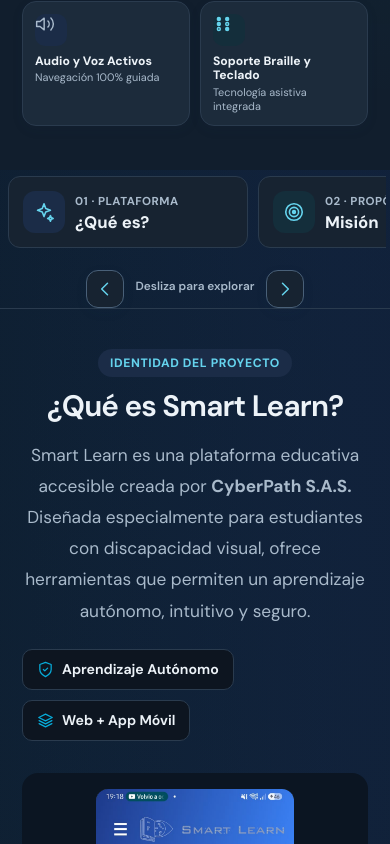
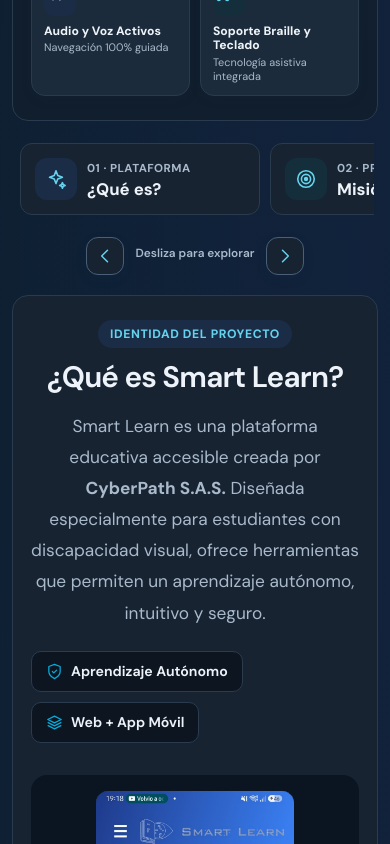
Before and after one commit to CyberPath-Equipo/SmartLearn-Web, a Vue app in the folder vue-frontend/: page /smartlearn in a window 390 px wide. Shown: the part 920-1764 px from the top of the page. Built offline with nearby package versions, Linux system fonts and the light colour scheme; no server answers; what vue3-apexcharts would draw is missing.

Commit message:
style: recuperar tarjetas con espaciado compacto

```diff
--- a/vue-frontend/src/assets/styles/visual-system.css
+++ b/vue-frontend/src/assets/styles/visual-system.css
@@ -3331,10 +3331,10 @@ body {
 #app :is(.chart-title, .materia-title, .tema-title, .subtema-title, .exercise-title, .metric-value, .valor) { color: var(--sl-ink); }
 #app :is(.materia-description, .tema-description, .subtema-description, .exercise-description, .chart-desc, .metric-label, .etiqueta, .form-hint) { color: var(--sl-muted); }
 #app .materia-card:has(.materia-card-img-overlay) :is(.materia-title, .materia-desc) { color: #fff; }
-/* Public pages: full-width sections and an unboxed original brand mark. */
+/* Public pages: compact section cards and an unboxed original brand mark. */
 :root { --sl-page-gutter: clamp(24px, 4vw, 88px); }
 #app .public-layout > .auth-main {
-  width: 100%; max-width: none; padding: 0; margin: 0;
+  width: 100%; max-width: none; padding: clamp(12px, 2vw, 28px); margin: 0;
 }
 #app :is(.smartLearn-view, .smartLearn-movil-view) { max-width: none; }
 #app #main-header.public-header,
@@ -3365,15 +3365,15 @@ body {
 #app #main-header.public-header #navegacion .nav-register a { padding: 11px 20px; border-radius: 6px; gap: 18px; }
 #app .smartLearn-view .hero,
 #app .smartLearn-movil-view .hero-movil {
-  margin: 0; padding: clamp(44px, 6vw, 104px) var(--sl-page-gutter); border-radius: 0; min-height: 620px;
+  margin: 0 0 20px; padding: clamp(24px, 3vw, 44px); border-radius: 16px; min-height: auto; border: 1px solid var(--sl-line);
 }
 #app .smartLearn-view .hero { grid-template-columns: minmax(0, 1.1fr) minmax(0, .9fr); }
 #app .smartLearn-view .hero-media { max-width: 680px; justify-self: end; }
-#app .smartLearn-view .topics-carousel-container { margin: 0; padding: 32px var(--sl-page-gutter); }
+#app .smartLearn-view .topics-carousel-container { margin: 0 0 20px; padding: 16px 48px; }
 #app .smartLearn-view > section.story-section,
 #app .smartLearn-movil-view > section:not(.hero-movil) {
-  margin: 0; border-radius: 0; border: 0; border-top: 1px solid var(--sl-line);
-  padding: clamp(40px, 5vw, 88px) var(--sl-page-gutter);
+  margin: 0 0 20px; border-radius: 16px; border: 1px solid var(--sl-line);
+  padding: clamp(24px, 3vw, 44px);
 }
 #app .smartLearn-movil-view .emblem-halo {
   width: clamp(180px, 20vw, 300px); height: auto; aspect-ratio: 1.3;
@@ -3398,7 +3398,7 @@ body {
 }
 @media (max-width: 768px) {
   :root { --sl-page-gutter: 22px; }
-  #app .smartLearn-view .hero, #app .smartLearn-movil-view .hero-movil { grid-template-columns: minmax(0, 1fr); min-height: auto; gap: 40px; }
+  #app .smartLearn-view .hero, #app .smartLearn-movil-view .hero-movil { grid-template-columns: minmax(0, 1fr); min-height: auto; gap: 28px; }
   #app #main-header.public-header .navbar-logo, #app #main-header.public-header .navbar-logo img { width: 68px; height: 48px; }
   #app #main-header.public-header .header-brand-link { gap: 12px; }
   #app #main-header.public-header h1 { font-size: 1.2rem; }
@@ -3410,3 +3410,12 @@ body {
 }
 
 #app .sl-main-footer { padding-inline: 0 !important; }
+
+#app .smartLearn-view > section.story-section { background-color: var(--card-bg); }
+#app .public-layout .auth-main > div > section:last-child { margin-bottom: 0; }
+@media (max-width: 768px) {
+  #app .smartLearn-view .topics-carousel-container { padding: 12px 0; }
+  #app .smartLearn-view .hero,
+  #app .smartLearn-view > section.story-section,
+  #app .smartLearn-movil-view > section { padding: 24px 18px; margin-bottom: 16px; }
+}
```
Also changed, not shown: 1 other file (tests, documents, lock files or other folders).
